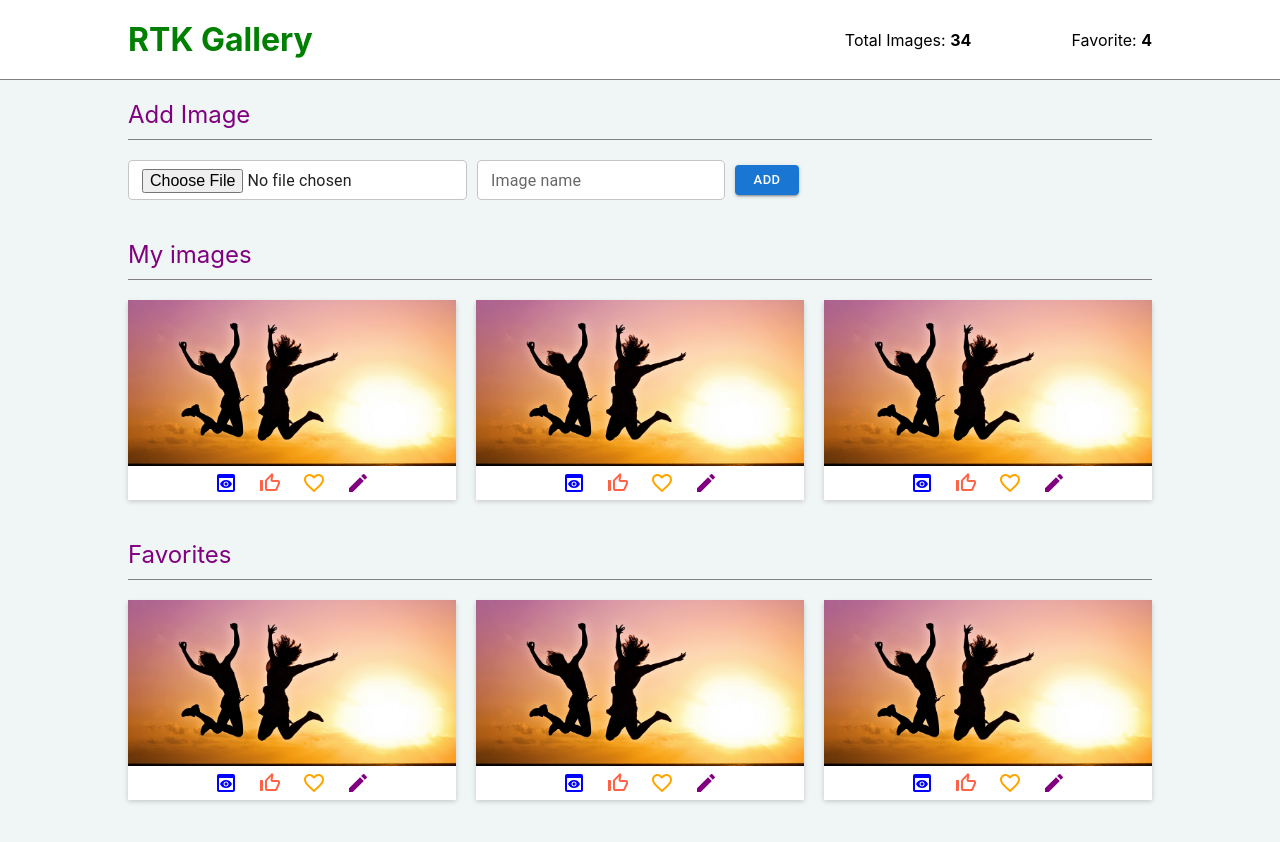
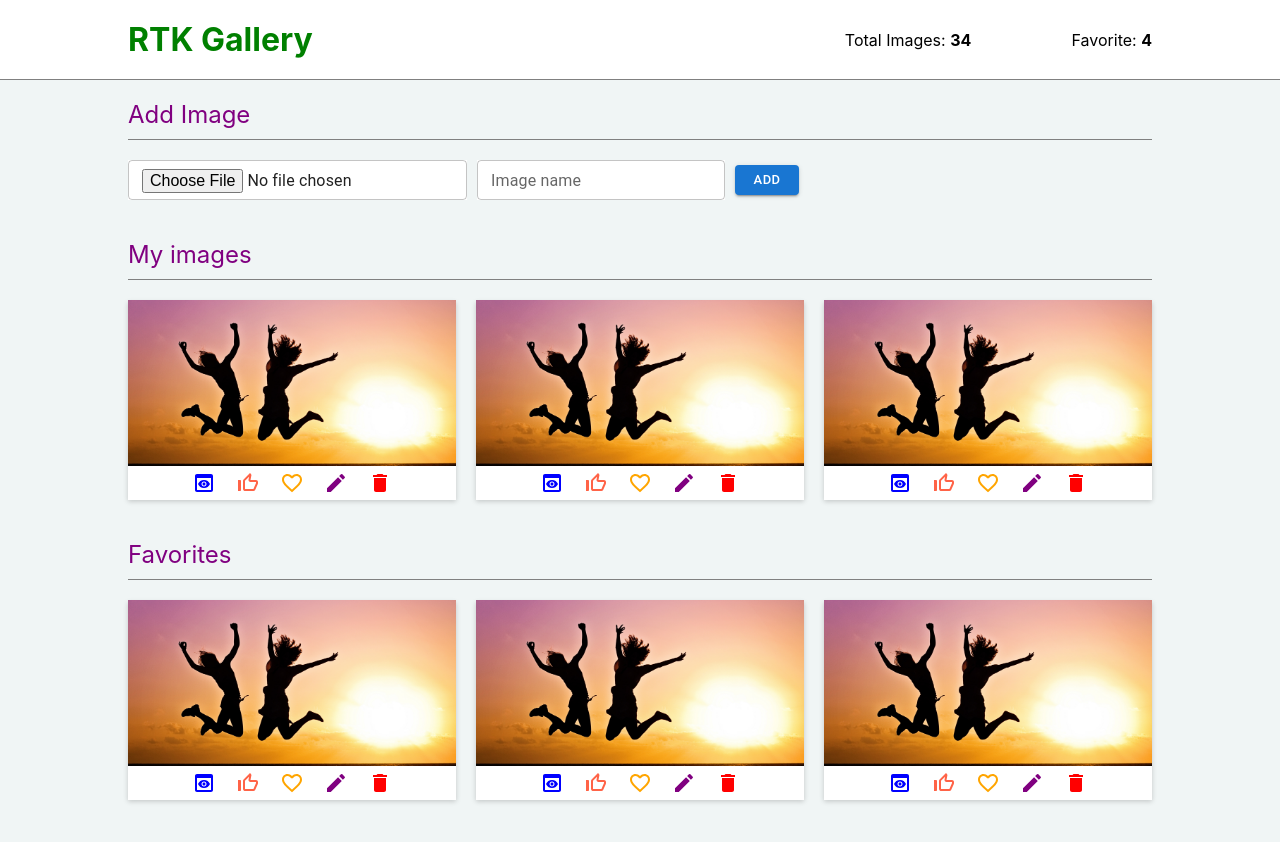
Before and after one commit to hirwajeaneric/Redux-Image-Store-MERN-App_Front-end, a React (Create React App) app: page / in a window 1280 px wide. Shown: the top 842 px of the page. Built offline with nearby package versions, Linux system fonts and the light colour scheme.

Commit message:
Added Delete button and Likes

```diff
--- a/src/components/sections/ImageCard.jsx
+++ b/src/components/sections/ImageCard.jsx
@@ -4,6 +4,7 @@ import { useNavigate } from 'react-router-dom';
 
 import PreviewIcon from '@mui/icons-material/Preview';
 import Edit from '@mui/icons-material/Edit';
+import DeleteIcon from '@mui/icons-material/Delete';
 
 // Down
 import ThumbUpOffAltIcon from '@mui/icons-material/ThumbUpOffAlt';
@@ -25,6 +26,7 @@ export default function ImageCard() {
         <ThumbUpOffAltIcon className='like' onClick={()=> navigate('/details/122332323')}/>
         <FavoriteBorderIcon className='favorite' onClick={()=> navigate('/details/122332323')}/>
         <Edit className='edit' onClick={()=> navigate('/edit/122332323')} />
+        <DeleteIcon className='delete' onClick={()=> navigate('/edit/122332323')} />
       </div>
     </ImageCardContainer>
   )
--- a/src/components/styledComponents/BodyStyles.jsx
+++ b/src/components/styledComponents/BodyStyles.jsx
@@ -108,7 +108,9 @@ export const ImageCardContainer = styled.div`
             color: orange;
         }
 
-
+        svg.delete {
+            color: red;
+        }
     }
 
     @media (max-width: 1080px) {
--- a/src/pages/ImageDetails.jsx
+++ b/src/pages/ImageDetails.jsx
@@ -21,6 +21,7 @@ export default function ImageDetails() {
           <div className='image-descriptions'>
             <p>Name:<br/><strong>Hakerefsdsdf  sd</strong></p>
             <p>Added on:<br/><strong>March 12, 2023</strong></p>
+            <p>Likes:<br/><strong>2</strong></p>
             <div className='buttons'>
               <Button size='small' color='primary' variant='contained' type='button' onClick={() => navigate('/edit/asdfsadfsdf')}>Go to Edit</Button>
               <div>
--- a/src/redux/features/images/imageSlice.js
+++ b/src/redux/features/images/imageSlice.js
@@ -9,6 +9,8 @@ const initialState = {
     total: 0,
     isLoading: false
 }
+
+
 
 const imageSlice = createSlice({
     name: 'image',
```
